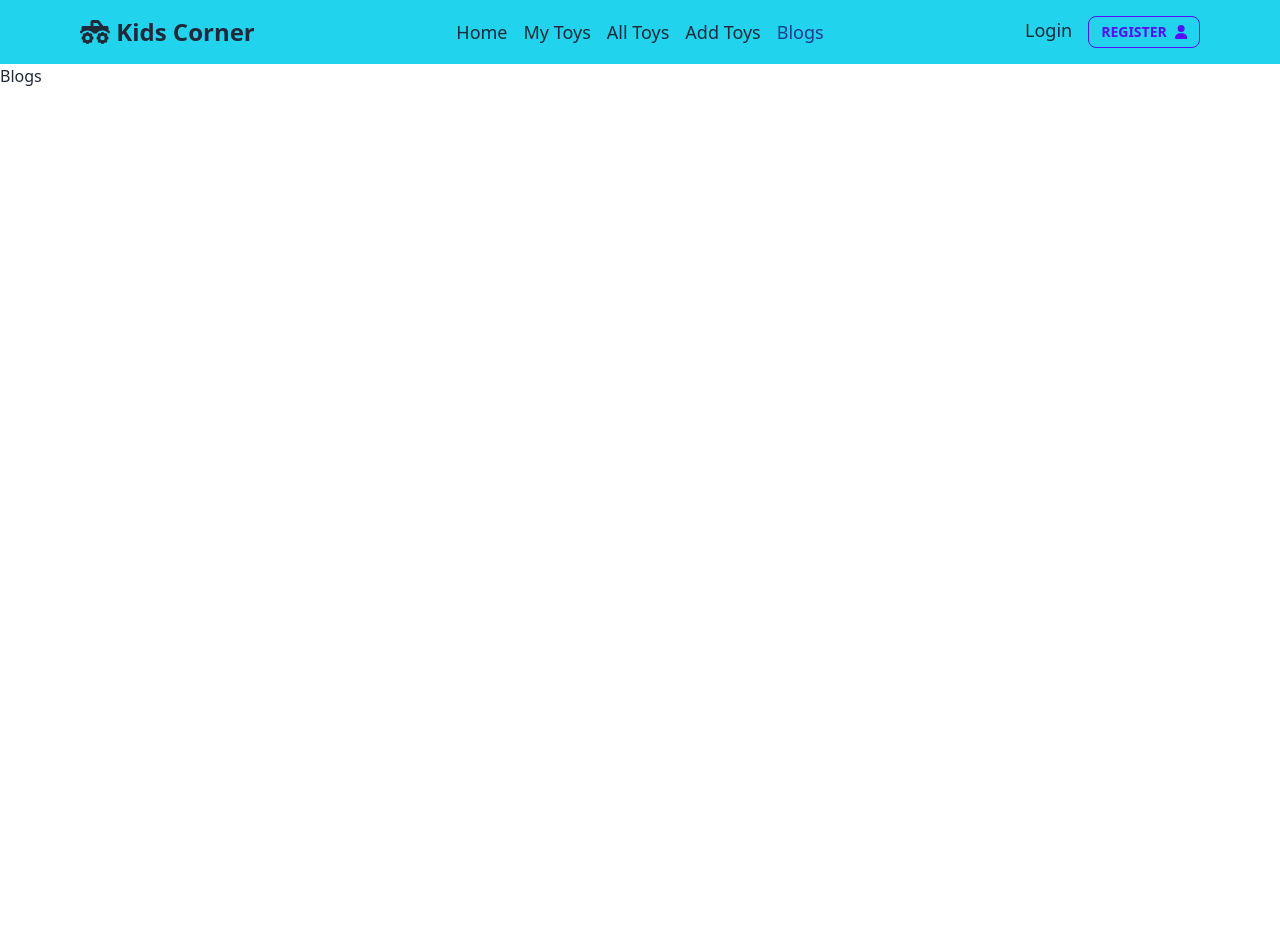
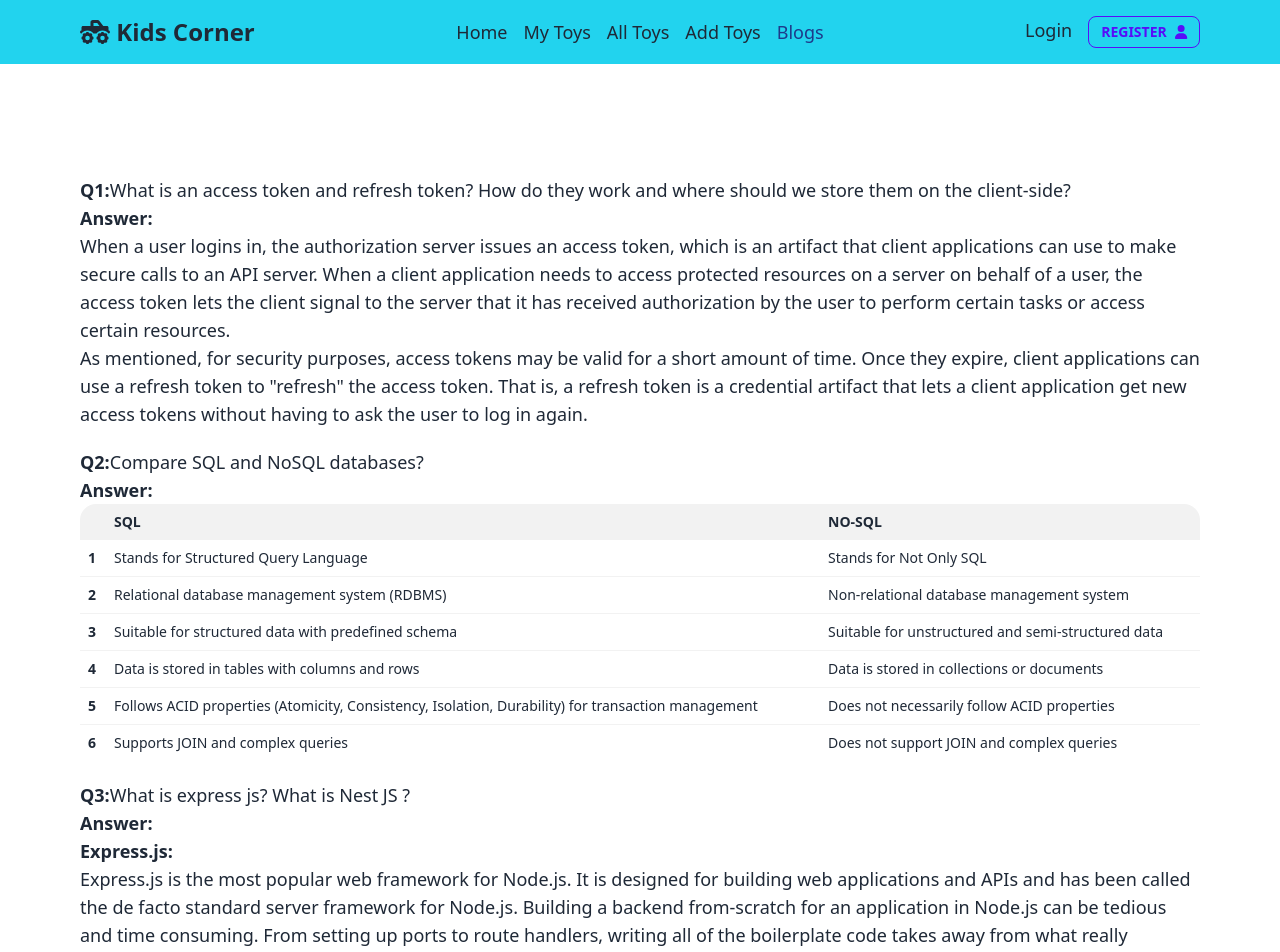
Before and after one commit to PaulShourav/kids-corner, a React (Vite) app: page /blog in a window 1280 px wide. Shown: the top 952 px of the page. Before the commit the page ends 800 px from the top, so only its background shows below. Built offline with nearby package versions, Linux system fonts and the light colour scheme; no server answers.

Commit message:
Blog completed

```diff
--- a/src/pages/Blog.jsx
+++ b/src/pages/Blog.jsx
@@ -2,8 +2,68 @@ import React from 'react';
 
 const Blog = () => {
     return (
-        <div>
-            Blogs
+        <div className='my-container my-28'>
+            <p className='text-lg'><span className='font-bold'>Q1:</span>What is an access token and refresh token? How do they work and where should we store them on the client-side?</p>
+            <p className='text-lg'><span className='font-bold'>Answer:</span><br />When a user logins in, the authorization server issues an access token, which is an artifact that client applications can use to make secure calls to an API server. When a client application needs to access protected resources on a server on behalf of a user, the access token lets the client signal to the server that it has received authorization by the user to perform certain tasks or access certain resources. <br />As mentioned, for security purposes, access tokens may be valid for a short amount of time. Once they expire, client applications can use a refresh token to "refresh" the access token. That is, a refresh token is a credential artifact that lets a client application get new access tokens without having to ask the user to log in again.</p>
+            <p className='text-lg mt-5'><span className='font-bold'>Q2:</span>Compare SQL and NoSQL databases?</p>
+            <p className='text-lg'><span className='font-bold'>Answer:</span></p>
+            <div className="overflow-x-auto">
+                <table className="table table-compact w-full">
+                    <thead>
+                        <tr>
+                            <th></th>
+                            <th>SQL</th>
+                            <th>NO-SQl</th>
+                        </tr>
+                    </thead>
+                    <tbody>
+                        <tr>
+                            <th>1</th>
+                            <td>Stands for Structured Query Language</td>
+                            <td>Stands for Not Only SQL</td>
+                        </tr>
+                        <tr>
+                            <th>2</th>
+                            <td>Relational database management system (RDBMS)</td>
+                            <td>Non-relational database management system</td>
+                        </tr>
+                        <tr>
+                            <th>3</th>
+                            <td>Suitable for structured data with predefined schema</td>
+                            <td>Suitable for unstructured and semi-structured data</td>
+                        </tr>
+                        <tr>
+                            <th>4</th>
+                            <td>Data is stored in tables with columns and rows</td>
+                            <td>Data is stored in collections or documents</td>
+                        </tr>
+                        <tr>
+                            <th>5</th>
+                            <td>Follows ACID properties (Atomicity, Consistency, Isolation, Durability) for transaction management</td>
+                            <td>Does not necessarily follow ACID properties</td>
+                        </tr>
+                        <tr>
+                            <th>6</th>
+                            <td>Supports JOIN and complex queries</td>
+                            <td>Does not support JOIN and complex queries</td>
+                        </tr>
+                    </tbody>
+                </table>
+            </div>
+            <p className='text-lg mt-5'><span className='font-bold'>Q3:</span>What is express js? What is Nest JS ?</p>
+            <p className='text-lg'><span className='font-bold'>Answer:</span><br />
+                <span className='font-bold'>Express.js:</span> <br />Express.js is the most popular web framework for Node.js. It is designed for building web applications and APIs and has been called the de facto standard server framework for Node.js.
+                Building a backend from-scratch for an application in Node.js can be tedious and time consuming. From setting up ports to route handlers, writing all of the boilerplate code takes away from what really matters, which is writing the business logic for an application. By using web frameworks like Express.js, developers can save time and focus on other important tasks. <br /><span className='font-bold'>Nest JS:</span> <br />Nest.js is one of the fastest-growing Node.js frameworks for building efficient, scalable, and enterprise-grade backend applications using Node.js. It is known for producing highly testable, maintainable, and scalable applications using modern JavaScript and TypeScript.</p>
+            <p className='text-lg mt-5'><span className='font-bold'>Q4:</span>What is MongoDB aggregate and how does it work ?</p>
+            <p className='text-lg'><span className='font-bold'>Answer:</span>In MongoDB, aggregation operations process the data records/documents and return computed results. It collects values from various documents and groups them together and then performs different types of operations on that grouped data like sum, average, minimum, maximum, etc to return a computed result. It is similar to the aggregate function of SQL.
+                <br />
+                MongoDB provides three ways to perform aggregation <br />
+                <ol>
+                    <li>Aggregation pipeline</li>
+                    <li>Map-reduce function</li>
+                    <li>Single-purpose aggregation</li>
+                </ol>
+            </p>
         </div>
     );
 };
```
